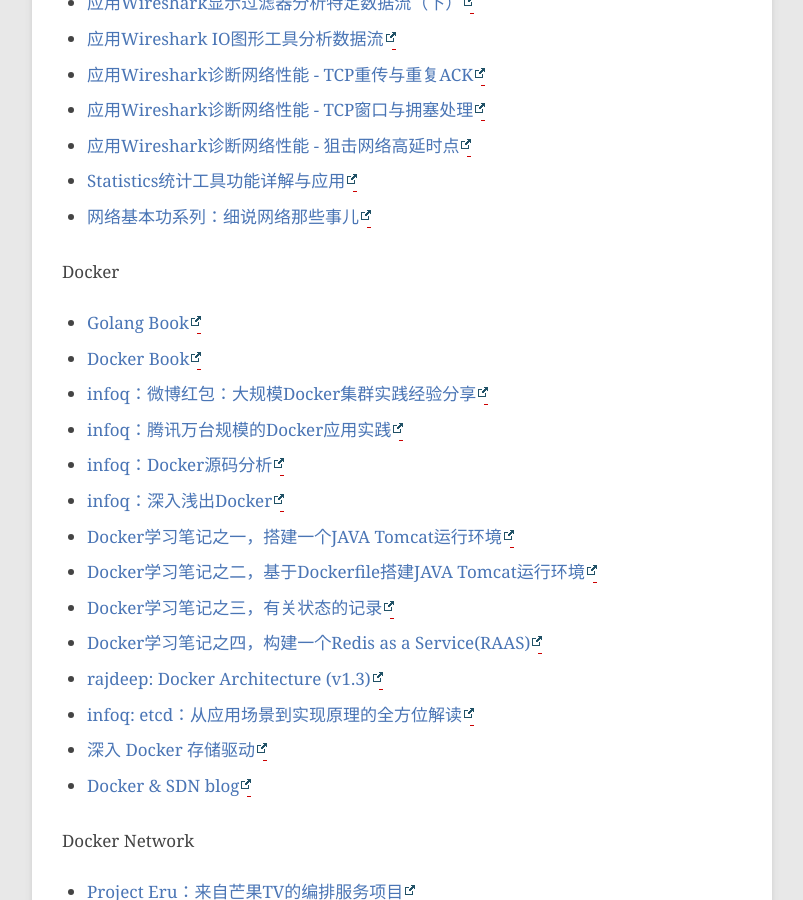
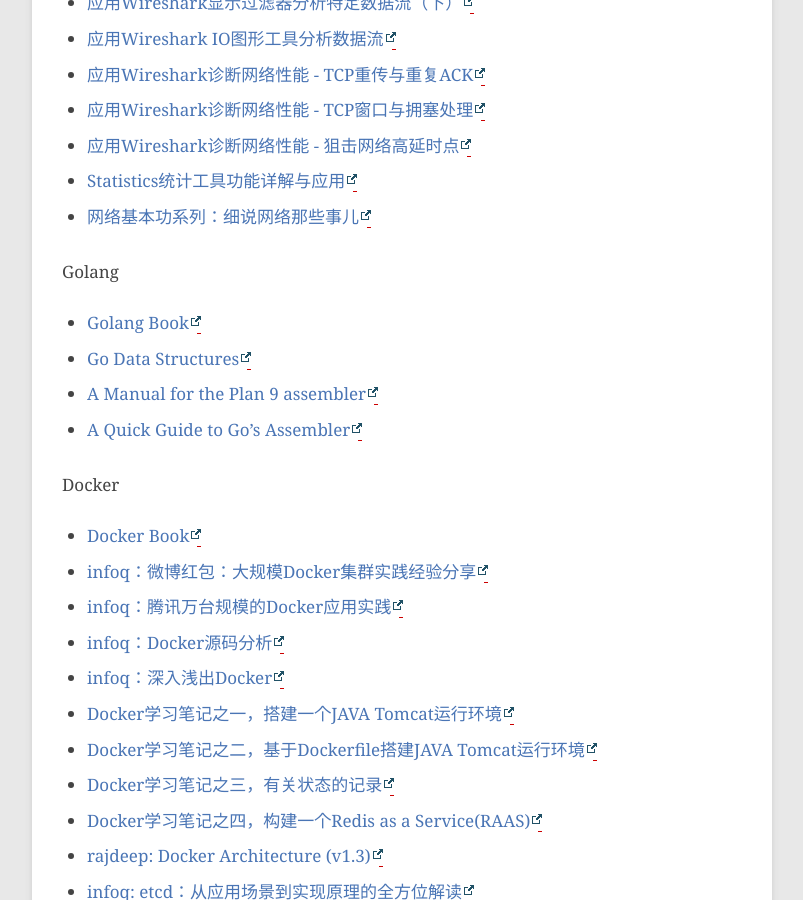
Before and after one commit to hushi55/hushi55.github.io, a Jekyll site: the page built from _posts/blog/2015-01-30-blogs.md, in a window 1280 px wide and 900 px high, scrolled down 2081 px. Shown: the whole window, without its empty margins (78-881 px from the left). Built offline with Jekyll 4.4.1, drawn with Linux system fonts in a browser that asks for light colours; Markdown is read by kramdown in place of the engine named in the settings; comment, search, counter and statistics services are not loaded.

Commit message:
添加 Golang blog

```diff
--- a/_posts/blog/2015-01-30-blogs.md
+++ b/_posts/blog/2015-01-30-blogs.md
@@ -73,9 +73,15 @@
 - [网络基本功系列：细说网络那些事儿](https://community.emc.com/thread/197851?tstart=0)
 
 
+Golang
+
+- [Golang Book](https://github.com/astaxie/build-web-application-with-golang)
+- [Go Data Structures](http://research.swtch.com/godata)
+- [A Manual for the Plan 9 assembler](https://9p.io/sys/doc/asm.html)
+- [A Quick Guide to Go's Assembler](https://golang.org/doc/asm)
+
 Docker
 
-- [Golang Book](https://github.com/astaxie/build-web-application-with-golang)
 - [Docker Book](http://yeasy.gitbooks.io/docker_practice/content/)
 - [infoq：微博红包：大规模Docker集群实践经验分享 ](http://www.infoq.com/cn/articles/large-scale-docker-cluster-practise-experience-share)
 - [infoq：腾讯万台规模的Docker应用实践 ](http://www.infoq.com/cn/articles/tencent-millions-scale-docker-application-practice)
```
